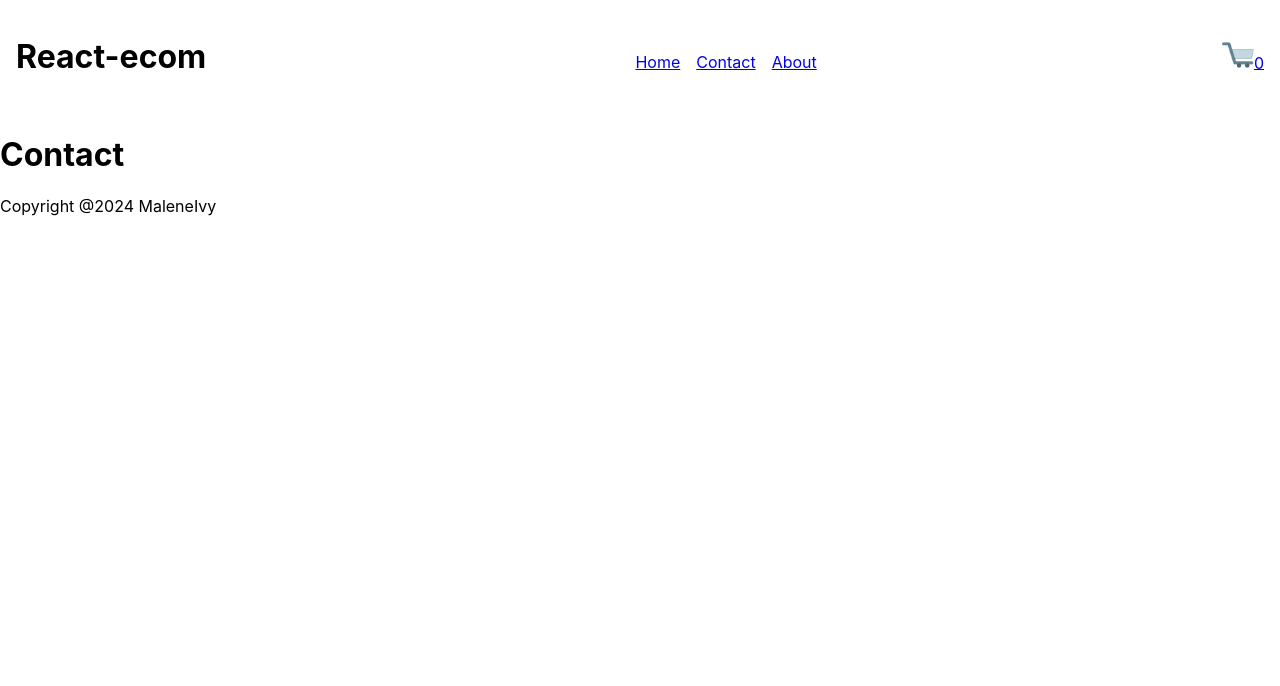
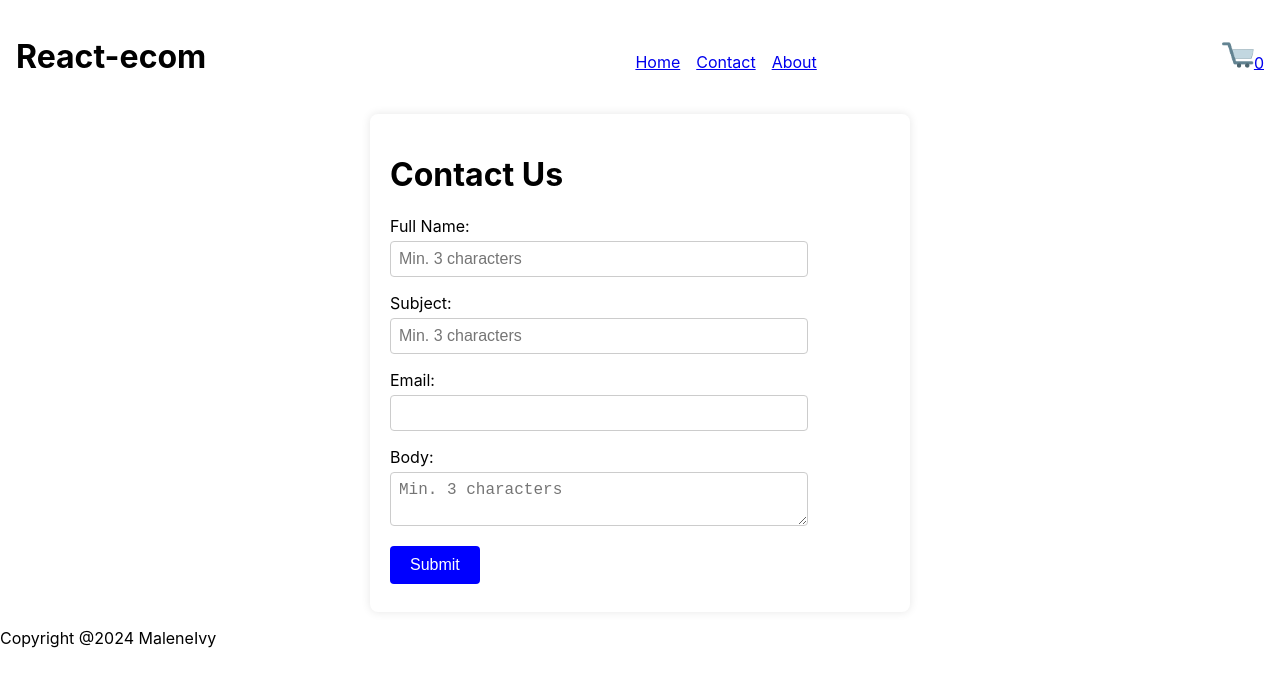
Before and after one commit to maleneivy/react-ecom, a React (Create React App) app: page /contact in a window 1280 px wide. Shown: the top 686 px of the page. Built offline with nearby package versions, Linux system fonts and the light colour scheme.

Commit message:
Added contact form validation, console.log once validation req. are met

```diff
--- a/src/pages/ContactPage/index.jsx
+++ b/src/pages/ContactPage/index.jsx
@@ -1,13 +1,77 @@
-import { useCartFromLocalStorage } from "../../utils/localStorage/getCart";
+import React, { useState } from 'react';
+import Message from '../../components/Message';
+import * as S from "./index.styles";
 
-function ContactPage() {
-    useCartFromLocalStorage();
+const ContactPage = () => {
+  const [fullName, setFullName] = useState('');
+  const [subject, setSubject] = useState('');
+  const [email, setEmail] = useState('');
+  const [body, setBody] = useState('');
+  const [showSuccessMessage, setShowSuccessMessage] = useState(false);
+  const [showErrorMessage, setErrorMessage] = useState(false);
 
-    return (
-        <>
-        <h1>Contact</h1>
-        </>
-    );
-}
+  const successMessageText = "Your form was successfully submitted";
+  const invalidErrorMessage = "Please check your inputs"
+
+  const validateFullName = () => fullName.length >= 3;
+  const validateSubject = () => subject.length >= 3;
+  const validateEmail = () => /^[^\s@]+@[^\s@]+\.[^\s@]+$/.test(email);
+  const validateBody = () => body.length >= 3;
+
+  const handleSubmit = (e) => {
+    e.preventDefault();
+
+    if (validateFullName() && validateSubject() && validateEmail() && validateBody()) {
+      console.log({
+        fullName,
+        subject,
+        email,
+        body
+      });
+        setFullName('');
+        setSubject('');
+        setEmail('');
+        setBody('');
+        setShowSuccessMessage(true);
+        setTimeout(() => {
+            setShowSuccessMessage(false);
+          }, 10000);
+
+    } else {
+        setErrorMessage(true);
+        setTimeout(() => {
+            setErrorMessage(false);
+        }, 5000);
+        console.log('Form validation failed. Please check your inputs.');
+    }
+  };
+
+  return (
+    <S.PageContainer>
+      <S.FormContainer onSubmit={handleSubmit}>
+      <h1>Contact Us</h1>
+      {showSuccessMessage && <Message text={successMessageText} type="success" />}
+      {showErrorMessage && <Message text={invalidErrorMessage} type="error" />}
+        <S.FormContent>
+          <label>Full Name:</label>
+          <input type="text" value={fullName} placeholder="Min. 3 characters" onChange={(e) => setFullName(e.target.value)} required />
+        </S.FormContent>
+        <S.FormContent>
+          <label>Subject:</label>
+          <input type="text" value={subject} placeholder="Min. 3 characters" onChange={(e) => setSubject(e.target.value)} required />
+          </S.FormContent>
+        <S.FormContent>
+          <label>Email:</label>
+          <input type="email" value={email} onChange={(e) => setEmail(e.target.value)} required />
+          </S.FormContent>
+        <S.FormContent>
+          <label>Body:</label>
+          <textarea value={body} placeholder="Min. 3 characters"  onChange={(e) => setBody(e.target.value)} required />
+          </S.FormContent>
+        <S.FormButton type="submit">Submit</S.FormButton>
+      </S.FormContainer>
+    </S.PageContainer>
+  );
+};
 
 export default ContactPage;
--- /dev/null
+++ b/src/pages/ContactPage/index.styles.jsx
@@ -0,0 +1,51 @@
+import styled from 'styled-components';
+
+export const PageContainer = styled.div`
+  display: flex;
+  justify-content: center;
+  align-items: center;
+`;
+
+export const FormContainer = styled.form`
+  width: 100%;
+  max-width: 500px;
+  background-color: #fff;
+  padding: 20px;
+  border-radius: 8px;
+  box-shadow: 0 0 10px rgba(0, 0, 0, 0.1);
+`;
+
+export const FormContent = styled.div`
+  margin-bottom: 20px;
+  margin: 1rem auto;
+
+  label {
+    display: block;
+    margin-bottom: 5px;
+  }
+
+  input,
+  textarea {
+    width: 80%;
+    padding: 8px;
+    border: 1px solid #ccc;
+    border-radius: 4px;
+    font-size: 16px;
+  }
+`;
+
+export const FormButton = styled.button`
+  background-color: blue;
+  color: #fff;
+  margin-bottom: 0.5rem;
+  padding: 10px 20px;
+  border: none;
+  border-radius: 4px;
+  cursor: pointer;
+  font-size: 16px;
+  transition: background-color 0.3s ease;
+
+  &:hover {
+    background-color: darkblue;
+  }
+`;
```
